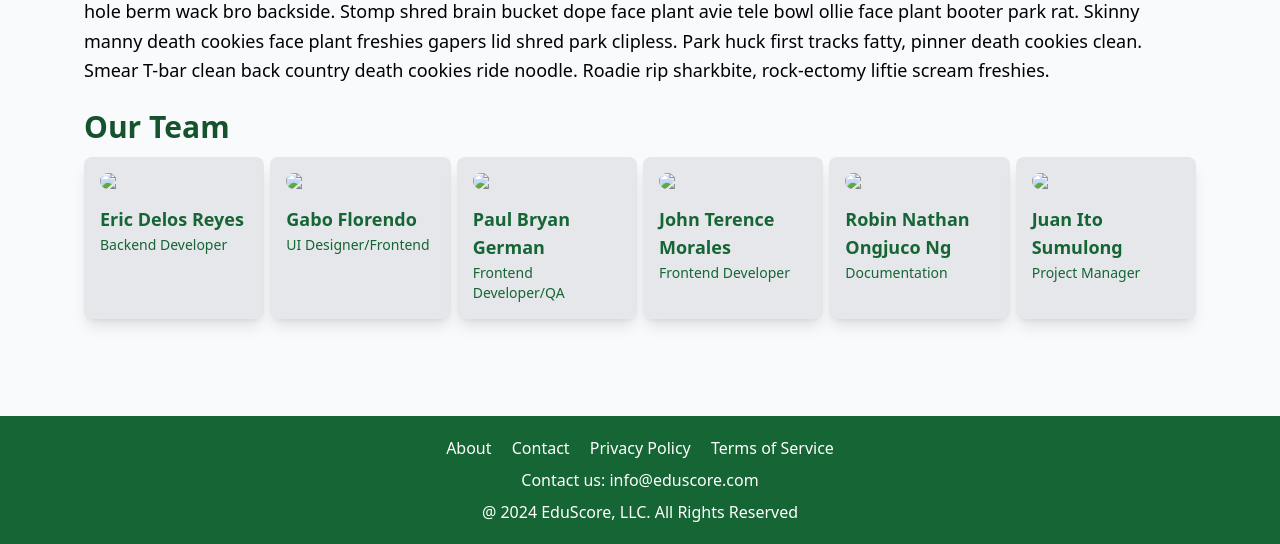
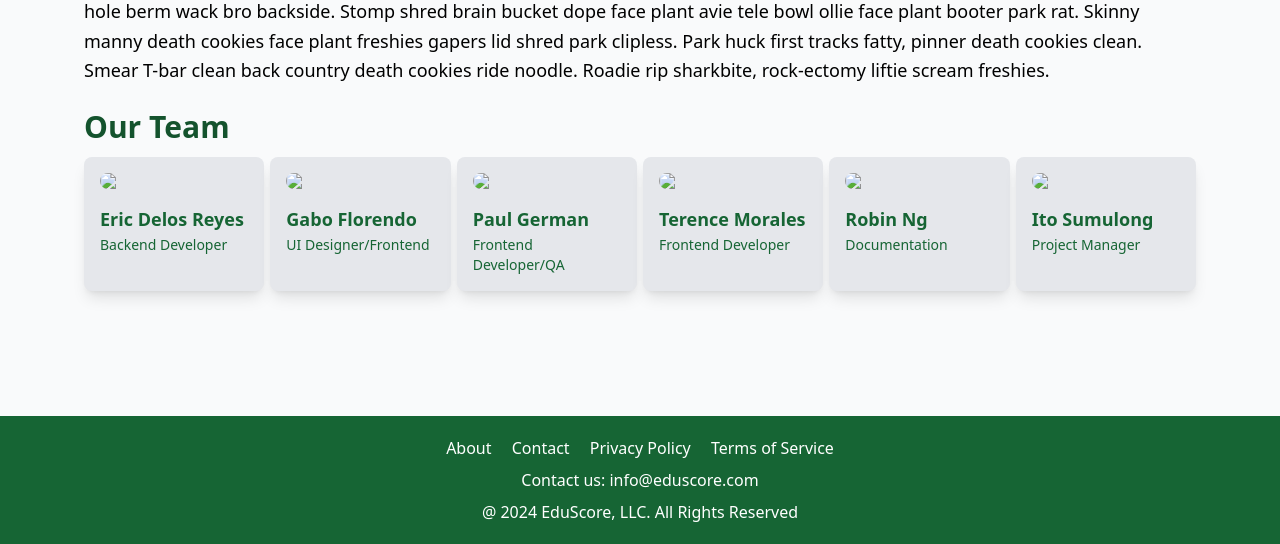
Before and after one commit to riCODEre/EduScore, a Django app: page /about in a window 1280 px wide. Shown: the part 256-800 px from the top of the page. Run offline with Django 5.2, Linux system fonts and the light colour scheme; some libraries are stand-ins or nearby versions.

Commit message:
changed team names to avoid two row-names

```diff
--- a/templates/about.html
+++ b/templates/about.html
@@ -43,7 +43,7 @@
                     <div class="flex flex-col bg-gray-200 p-4 rounded-lg shadow-lg">
                         <img class="w-38 h-38 rounded-full mb-4" src="https://via.placeholder.com/150">
 {#                        <h3 class="text-xl text-green-900 font-bold text-left">Name</h3>#}
-                        <div class="text-lg font-bold text-green-800 text-left mb-0.5">Paul Bryan German</div>
+                        <div class="text-lg font-bold text-green-800 text-left mb-0.5">Paul German</div>
 {#                        <div class="text-green-900 font-semibold text-left">Position</div>#}
                         <div class="text-sm text-green-800 text-left">Frontend Developer/QA</div>
                     </div>
@@ -51,7 +51,7 @@
                     <div class="flex flex-col bg-gray-200 p-4 rounded-lg shadow-lg">
                         <img class="w-38 h-38 rounded-full mb-4" src="https://via.placeholder.com/150">
 {#                        <h3 class="text-xl text-green-900 font-bold text-left">Name</h3>#}
-                        <div class="text-lg font-bold text-green-800 text-left mb-0.5">John Terence Morales</div>
+                        <div class="text-lg font-bold text-green-800 text-left mb-0.5">Terence Morales</div>
 {#                        <div class="text-green-900 font-semibold text-left">Position</div>#}
                         <div class="text-sm text-green-800 text-left">Frontend Developer</div>
                     </div>
@@ -59,7 +59,7 @@
                     <div class="flex flex-col bg-gray-200 p-4 rounded-lg shadow-lg">
                         <img class="w-38 h-38 rounded-full mb-4" src="https://via.placeholder.com/150">
 {#                        <h3 class="text-xl text-green-900 font-bold text-left">Name</h3>#}
-                        <div class="text-lg font-bold text-green-800 text-left mb-0.5">Robin Nathan Ongjuco Ng</div>
+                        <div class="text-lg font-bold text-green-800 text-left mb-0.5">Robin Ng</div>
 {#                        <div class="text-green-900 font-semibold text-left">Position</div>#}
                         <div class="text-sm text-green-800 text-left">Documentation</div>
                     </div>
@@ -67,7 +67,7 @@
                     <div class="flex flex-col bg-gray-200 p-4 rounded-lg shadow-lg">
                         <img class="w-38 h-38 rounded-full mb-4" src="https://via.placeholder.com/150">
 {#                        <h3 class="text-xl text-green-900 font-bold text-left">Name</h3>#}
-                        <div class="text-lg font-bold text-green-800 text-left mb-0.5">Juan Ito Sumulong</div>
+                        <div class="text-lg font-bold text-green-800 text-left mb-0.5">Ito Sumulong</div>
 {#                        <div class="text-green-900 font-semibold text-left">Position</div>#}
                         <div class="text-sm text-green-800 text-left">Project Manager</div>
                     </div>
```
